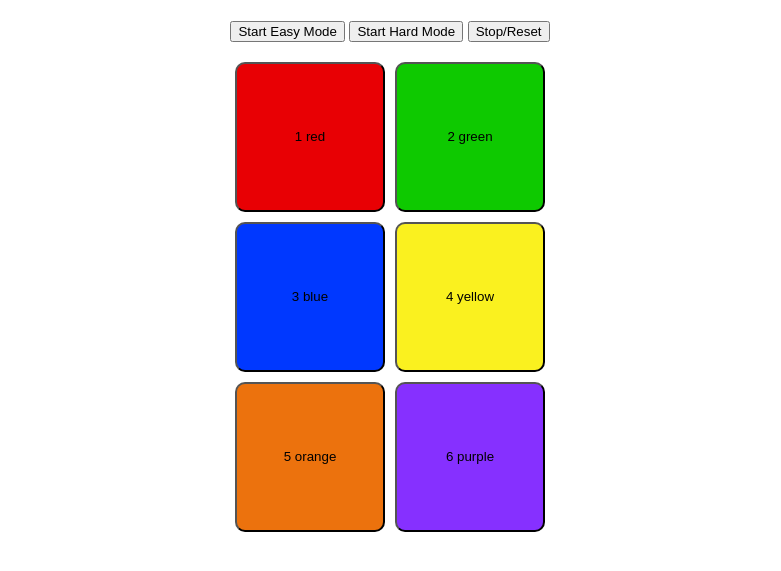
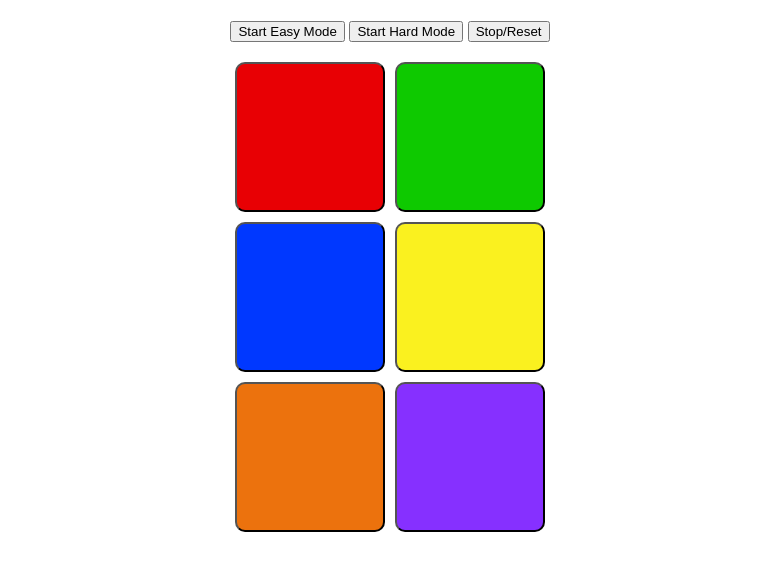
Before and after one commit to yujioshiro/Light-and-Sound-Memory-Game, a plain HTML site: page index.html in a window 1280 px wide. Shown: the part 209-780 px from the top of the page, without its empty margins (258-1039 px from the left). Drawn offline with Linux system fonts and the light colour scheme.

Commit message:
Completed game

```diff
--- a/index.html
+++ b/index.html
@@ -20,12 +20,12 @@
     </div>
 
     <div class="game-buttons">
-      <button class="gameplay-button disabledButton" id="button-1" onclick="addPlayerInput(1)" onmousedown="startTone(1)" onmouseup="stopTone()" type="button" name="button">1 red</button>
-      <button class="gameplay-button disabledButton" id="button-2" onclick="addPlayerInput(2)" onmousedown="startTone(2)" onmouseup="stopTone()" type="button" name="button">2 green</button>
-      <button class="gameplay-button disabledButton" id="button-3" onclick="addPlayerInput(3)" onmousedown="startTone(3)" onmouseup="stopTone()" type="button" name="button">3 blue</button>
-      <button class="gameplay-button disabledButton" id="button-4" onclick="addPlayerInput(4)" onmousedown="startTone(4)" onmouseup="stopTone()" type="button" name="button">4 yellow</button>
-      <button class="gameplay-button disabledButton" id="button-5" onclick="addPlayerInput(5)" onmousedown="startTone(5)" onmouseup="stopTone()" type="button" name="button">5 orange</button>
-      <button class="gameplay-button disabledButton" id="button-6" onclick="addPlayerInput(6)" onmousedown="startTone(6)" onmouseup="stopTone()" type="button" name="button">6 purple</button>
+      <button class="gameplay-button disabledButton" id="button-1" onclick="addPlayerInput(1)" onmousedown="startTone(1)" onmouseup="stopTone()" type="button" name="button"></button>
+      <button class="gameplay-button disabledButton" id="button-2" onclick="addPlayerInput(2)" onmousedown="startTone(2)" onmouseup="stopTone()" type="button" name="button"></button>
+      <button class="gameplay-button disabledButton" id="button-3" onclick="addPlayerInput(3)" onmousedown="startTone(3)" onmouseup="stopTone()" type="button" name="button"></button>
+      <button class="gameplay-button disabledButton" id="button-4" onclick="addPlayerInput(4)" onmousedown="startTone(4)" onmouseup="stopTone()" type="button" name="button"></button>
+      <button class="gameplay-button disabledButton" id="button-5" onclick="addPlayerInput(5)" onmousedown="startTone(5)" onmouseup="stopTone()" type="button" name="button"></button>
+      <button class="gameplay-button disabledButton" id="button-6" onclick="addPlayerInput(6)" onmousedown="startTone(6)" onmouseup="stopTone()" type="button" name="button"></button>
     </div>
 
   </div>
```
